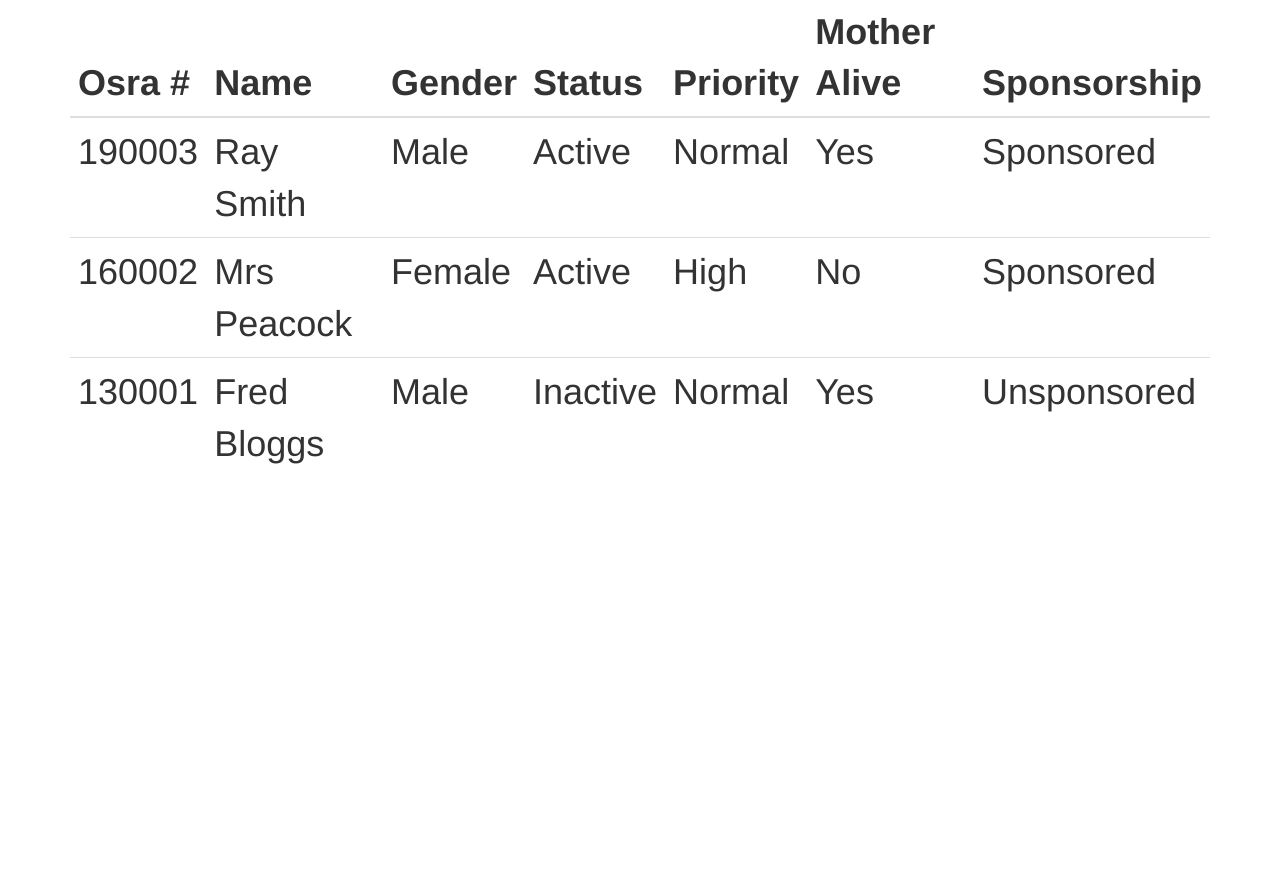
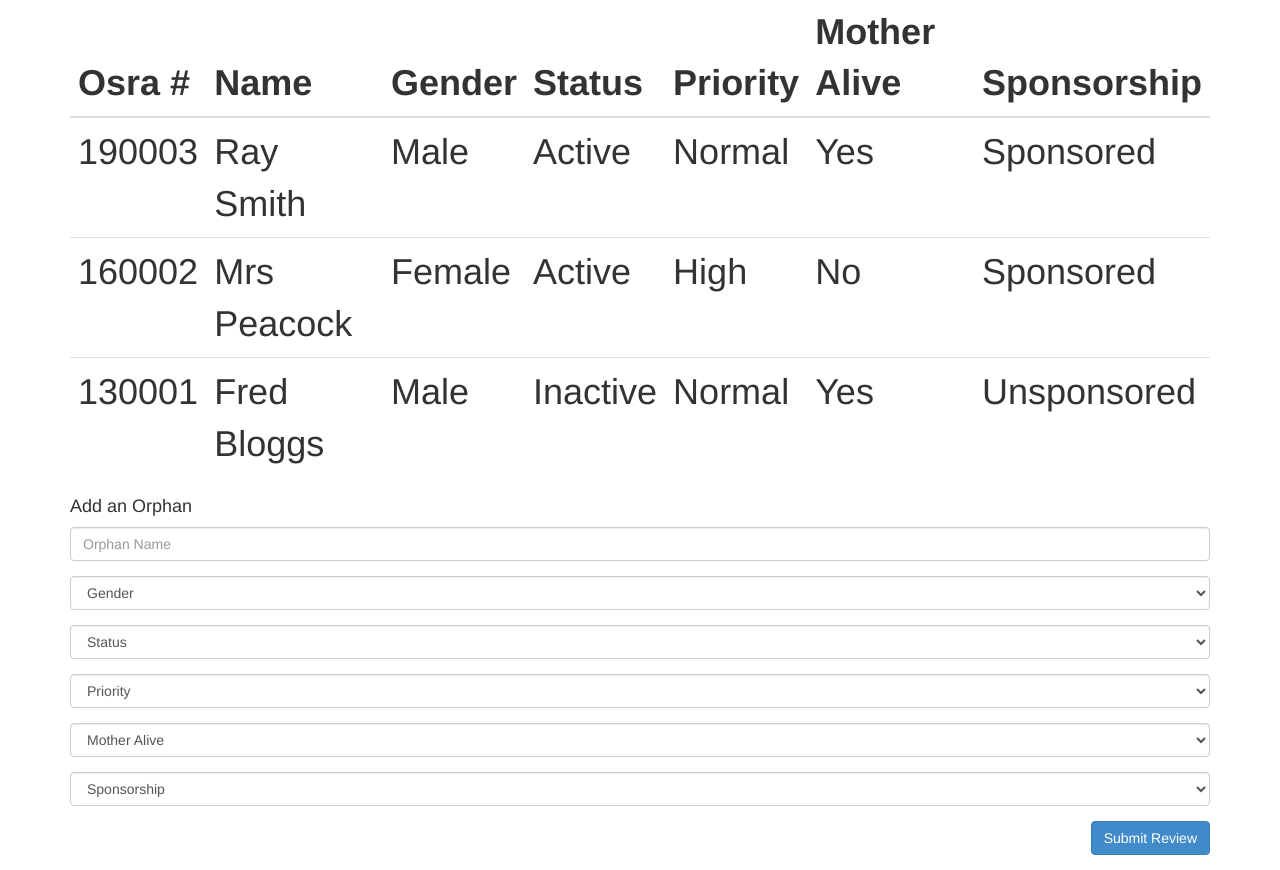
Before and after one commit to PurityControl/osra-angular, a plain HTML site: page index.html in a window 1280 px wide. Shown: the part 82-952 px from the top of the page. Before the commit the page ends 800 px from the top, so only its background shows below. Drawn offline with Linux system fonts and the light colour scheme.

Commit message:
added form without options or data binding

```diff
--- a/index.html
+++ b/index.html
@@ -34,6 +34,40 @@
 	  </tr>
 	</tbody>
       </table>
+        <form name="orphanForm">
+          <h4>Add an Orphan</h4>
+          <fieldset class="form-group">
+            <input type="text" class="form-control" placeholder="Orphan Name" title="Name" />
+          </fieldset>
+          <fieldset class="form-group">
+	    <select class="form-control" ng-options="gender for gender in ['Male', 'Female']"  title="Gender">
+              <option value="">Gender</option>
+            </select>
+          </fieldset>
+          <fieldset class="form-group">
+	    <select class="form-control" ng-options="status for status in ['Active', 'Inactive']"  title="Status">
+              <option value="">Status</option>
+            </select>
+          </fieldset>
+          <fieldset class="form-group">
+	    <select class="form-control" ng-options="priority for priority in ['Normal', 'High']"  title="Priority">
+              <option value="">Priority</option>
+            </select>
+          </fieldset>
+          <fieldset class="form-group">
+	    <select class="form-control" ng-options="mother_alive for mother_alive in ['Yes', 'No']"  title="Mother Alive">
+              <option value="">Mother Alive</option>
+            </select>
+          </fieldset>
+          <fieldset class="form-group">
+	    <select class="form-control" ng-options="sponsorship for sponsorship in ['Sponsored', 'Unsponsored']"  title="Sponsorship">
+              <option value="">Sponsorship</option>
+            </select>
+          </fieldset>
+          <fieldset class="form-group">
+            <input type="submit" class="btn btn-primary pull-right" value="Submit Review" />
+          </fieldset>
+        </form>
     </div>
   </div>
 </body>
```
